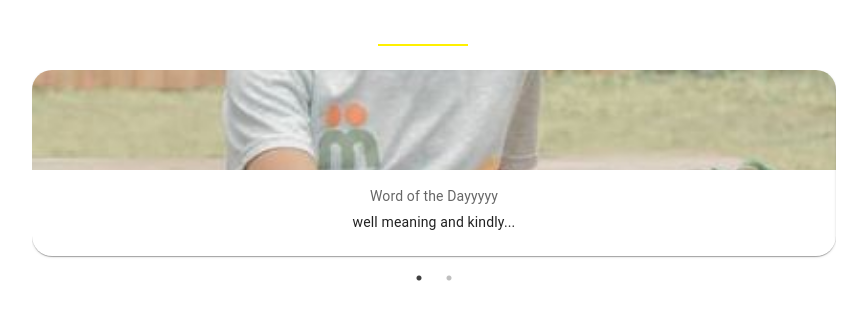
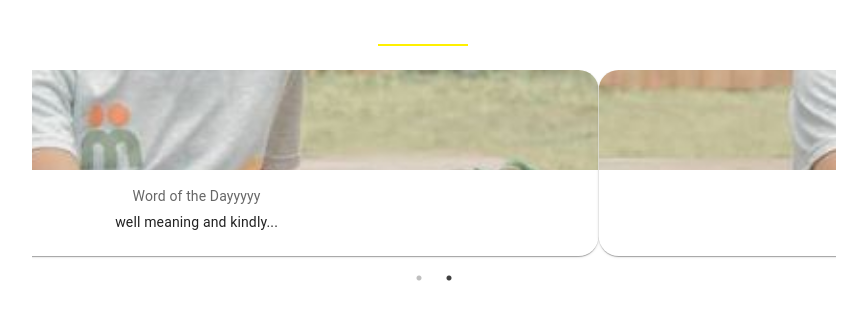
Before and after one commit to ndraaditiya/ndr_porto, a React (Create React App) app: page / in a window 1280 px wide. Both pictures are taken after a click on the tab "Book". Shown: the part 127-446 px from the top of the page, without its empty margins (206-1073 px from the left). Built offline with nearby package versions, Linux system fonts and the light colour scheme.

Commit message:
autoplayspeed

```diff
--- a/src/pages/menu/Menu.js
+++ b/src/pages/menu/Menu.js
@@ -93,7 +93,7 @@ export default function BasicTabs() {
         </TabPanel>
         <TabPanel value={value} index={2}>
           <Box p={2}>
-            <Slider {...settings} autoplay>
+            <Slider {...settings} autoplay autoplaySpeed={2600}>
               <div>
                 <CardContainer />
               </div>
```
